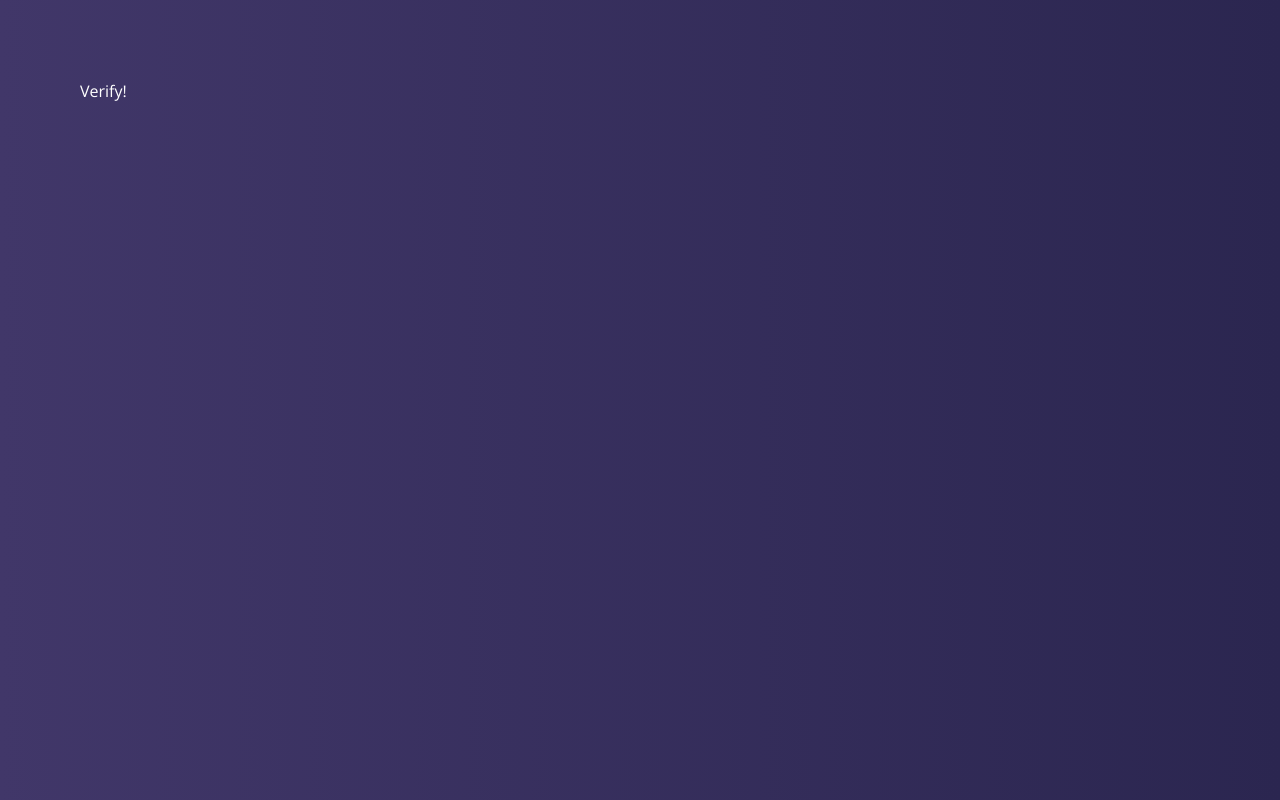
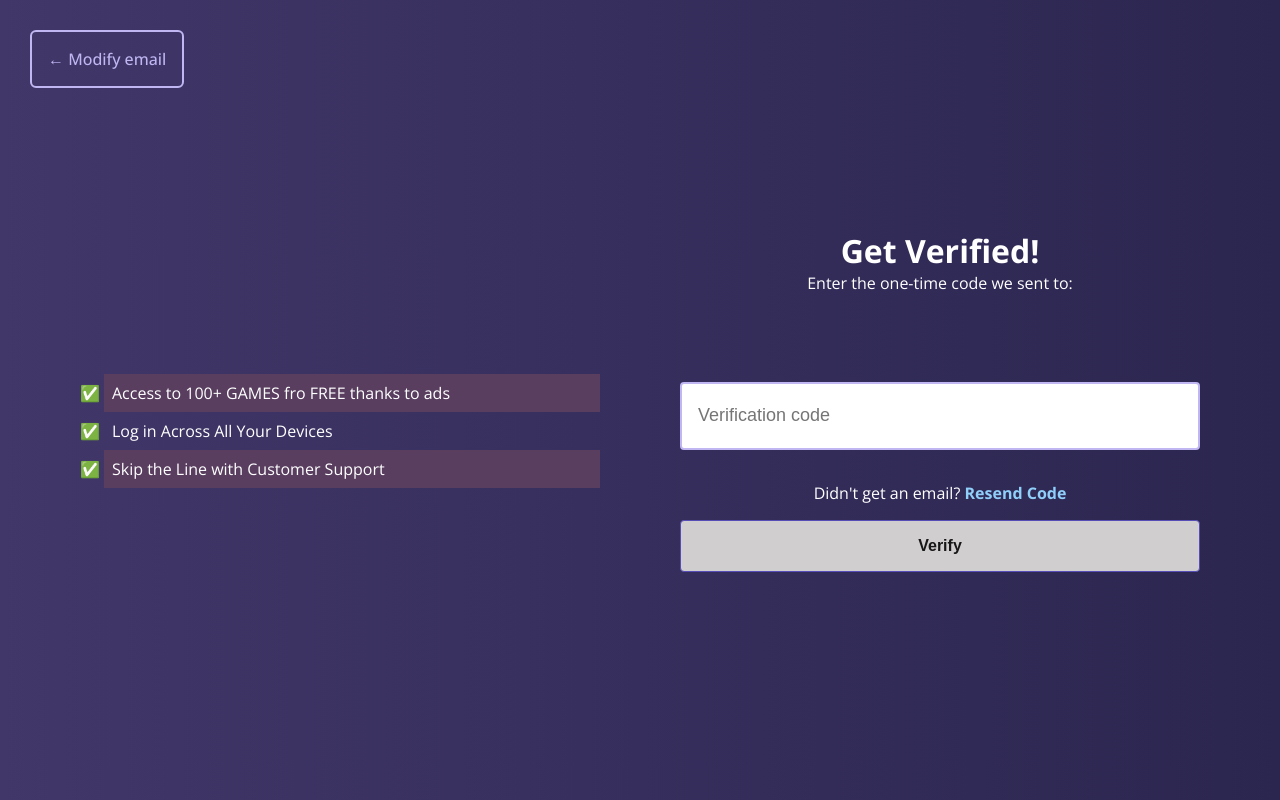
Before and after one commit to Huespal/connecting-people, a Next.js app: page /verify in a window 1280 px wide. Built offline with nearby package versions, Linux system fonts and the light colour scheme.

Commit message:
feat: add Verify page

```diff
--- a/src/app/(connect)/styles.css
+++ b/src/app/(connect)/styles.css
@@ -1,7 +1,7 @@
 .connect-page {
   display: grid;
   grid-template-columns: 1fr 1fr;
-  gap: var(--space-l);
+  gap: 5rem;
 
   header {
     grid-column: 2/2;
@@ -22,7 +22,7 @@
   }
 }
 
-@media (max-width: 600px) {
+@media (max-width: 48rem) {
   .connect-page {
     display: flex;
     flex-direction: column;
--- a/src/app/verify/page.tsx
+++ b/src/app/verify/page.tsx
@@ -1,9 +1,33 @@
-// import './styles.css';
+import Header from '@/components/Header';
+import MarkList from '@/components/shared/MarkList';
+import VerifyForm from '@/components/VerifyForm';
+import Link from 'next/link';
+import './styles.css';
 
-export default function Verify() {
+interface VerifyProps {
+  searchParams: Promise<{ email: string }>;
+}
+
+export default async function Verify({
+  searchParams
+}: VerifyProps) {
+  const email = (await searchParams).email;
   return (
     <div className="verify-page">
-      Verify!
+      <Link className="back-link" href="/" >{`← Modify email`}</Link>
+      <Header
+        title="Get Verified!"
+        subtitle="Enter the one-time code we sent to:"
+        tagline={email}
+      />
+      <MarkList
+        items={[
+          'Access to 100+ GAMES fro FREE thanks to ads',
+          'Log in Across All Your Devices',
+          'Skip the Line with Customer Support'
+        ]}
+      />
+      <VerifyForm to="plan" email={email} />
     </div>
   );
 }
--- /dev/null
+++ b/src/app/verify/styles.css
@@ -0,0 +1,75 @@
+.verify-page {
+  display: grid;
+  grid-template-columns: 1fr 1fr;
+  gap: 5rem;
+
+  .back-link {
+    position: absolute;
+    top: var(--space-l);
+    left: var(--space-l);
+    width: auto;
+    outline: 2px solid var(--color-secondary);
+    padding: var(--space-default);
+    color: var(--color-secondary);
+    border-radius: var(--radii-xs);
+    font-weight: 500;
+
+    &:hover {
+      color: var(--color-tertiary);
+      background-color: var(--color-secondary);
+    }
+  }
+
+  header {
+    grid-column: 2/2;
+  }
+
+  form {
+    display: grid;
+    grid-column: 2/2;
+    grid-row-start: 2;
+    grid-row-end: 4;
+
+    &>fieldset {
+      margin-bottom: var(--space-l);
+    }
+
+    .form-resend-cta {
+      text-align: center;
+      margin-bottom: var(--space-default);
+
+      strong {
+        cursor: pointer;
+        color: var(--color-accent);
+      }
+    }
+  }
+
+}
+
+@media (max-width: 48rem) {
+  .verify-page {
+    display: flex;
+    flex-direction: column;
+
+    .back-link {
+      visibility: hidden;
+
+      &::before {
+        content: '◄';
+        visibility: visible;
+        border-radius: 100%;
+        background-color: var(--color-secondary);
+        color: var(--color-tertiary);
+        padding: 0.5rem 0.6rem;
+      }
+    }
+
+    .form-resend-cta {
+      margin-top: var(--space-l);
+      text-align: center;
+      grid-row-start: 4;
+      grid-row-end: 4;
+    }
+  }
+}
--- a/src/components/EmailForm/index.tsx
+++ b/src/components/EmailForm/index.tsx
@@ -26,7 +26,7 @@ const EmailForm = ({
     if (response?.error) {
       setError(response.error);
     } else if (to) {
-      router.push(to);
+      router.push(`${to}?email=${email}`);
     }
   }
 
--- a/src/components/Header/index.tsx
+++ b/src/components/Header/index.tsx
@@ -14,7 +14,7 @@ const Header = ({
   <header className="app-header">
     <h1>{title}</h1>
     {subtitle && <p>{subtitle}</p>}
-    {tagline && <p>{tagline}</p>}
+    {tagline && <strong>{tagline}</strong>}
   </header>
 );
 
--- a/src/components/Header/styles.css
+++ b/src/components/Header/styles.css
@@ -1,3 +1,7 @@
 .app-header {
   text-align: center;
+
+  strong {
+    color: var(--color-success);
+  }
 }
--- /dev/null
+++ b/src/components/VerifyForm/index.tsx
@@ -0,0 +1,58 @@
+'use client';
+
+import Button from '@/components/shared/Button';
+import FieldText from '@/components/shared/FieldText';
+import { sendEmail, validateEmail } from '@/domain/auth/api';
+import { useRouter } from 'next/navigation';
+import { FormEvent, useState } from 'react';
+
+interface VerifyFormProps {
+  email: string;
+  to?: string;
+}
+
+const VerifyForm = ({
+  email,
+  to
+}: VerifyFormProps) => {
+  const router = useRouter();
+
+  const [code, setCode] = useState('');
+  const [error, setError] = useState('');
+
+  const reSend = async () => {
+    await sendEmail(email);
+  }
+
+  const handleSubmit = async (evt: FormEvent) => {
+    evt.preventDefault();
+    const response = await validateEmail(email, code);
+    if (response?.user_id && to) {
+      router.push(to);
+    } else {
+      setError('There has been an error verifying the email.')
+    }
+  }
+
+  return (
+    <form onSubmit={handleSubmit}>
+      <FieldText
+        id="form-verify-code"
+        name="formVerifyCode"
+        isNumber
+        value={code}
+        error={error}
+        placeholder="Verification code"
+        onChange={setCode}
+      />
+      <p className="form-resend-cta">
+        Didn't get an email? <strong onClick={reSend}>Resend Code</strong>
+      </p>
+      <Button type="submit" variant="secondary" disabled={!code}>
+        Verify
+      </Button>
+    </form>
+  );
+}
+
+export default VerifyForm;
--- a/src/components/shared/FieldText/index.tsx
+++ b/src/components/shared/FieldText/index.tsx
@@ -6,6 +6,7 @@ export interface FieldTextProps {
   id: string;
   name: string;
   value: string;
+  isNumber?: boolean;
   label?: string;
   placeholder?: string;
   error?: string;
@@ -16,6 +17,7 @@ const FieldText = ({
   id,
   name,
   value,
+  isNumber = false,
   label,
   placeholder,
   error,
@@ -27,7 +29,7 @@ const FieldText = ({
       id={id}
       name={name}
       className={error ? 'error' : undefined}
-      type="text"
+      type={isNumber ? 'number' : 'text'}
       placeholder={placeholder}
       value={value}
       onChange={evt => { onChange(evt.target.value); }}
--- a/src/core/styles/globals.css
+++ b/src/core/styles/globals.css
@@ -17,8 +17,21 @@ body {
 
 main {
   min-height: 100svh;
-  padding: 5rem;
+  padding: 0 20rem;
   transition: padding 0.5s;
+  align-content: center;
+}
+
+@media (max-width: 80rem) {
+  main {
+    padding: 0 5rem;
+  }
+}
+
+@media (max-width: 48rem) {
+  main {
+    padding: 5rem 2rem;
+  }
 }
 
 * {
@@ -44,6 +57,7 @@ fieldset {
   border: none;
 
   .error-message {
+    font-weight: 700;
     color: var(--color-error);
   }
 }
```
Also changed, not shown: src/app/plan/page.tsx (added, +9 -0 lines).
